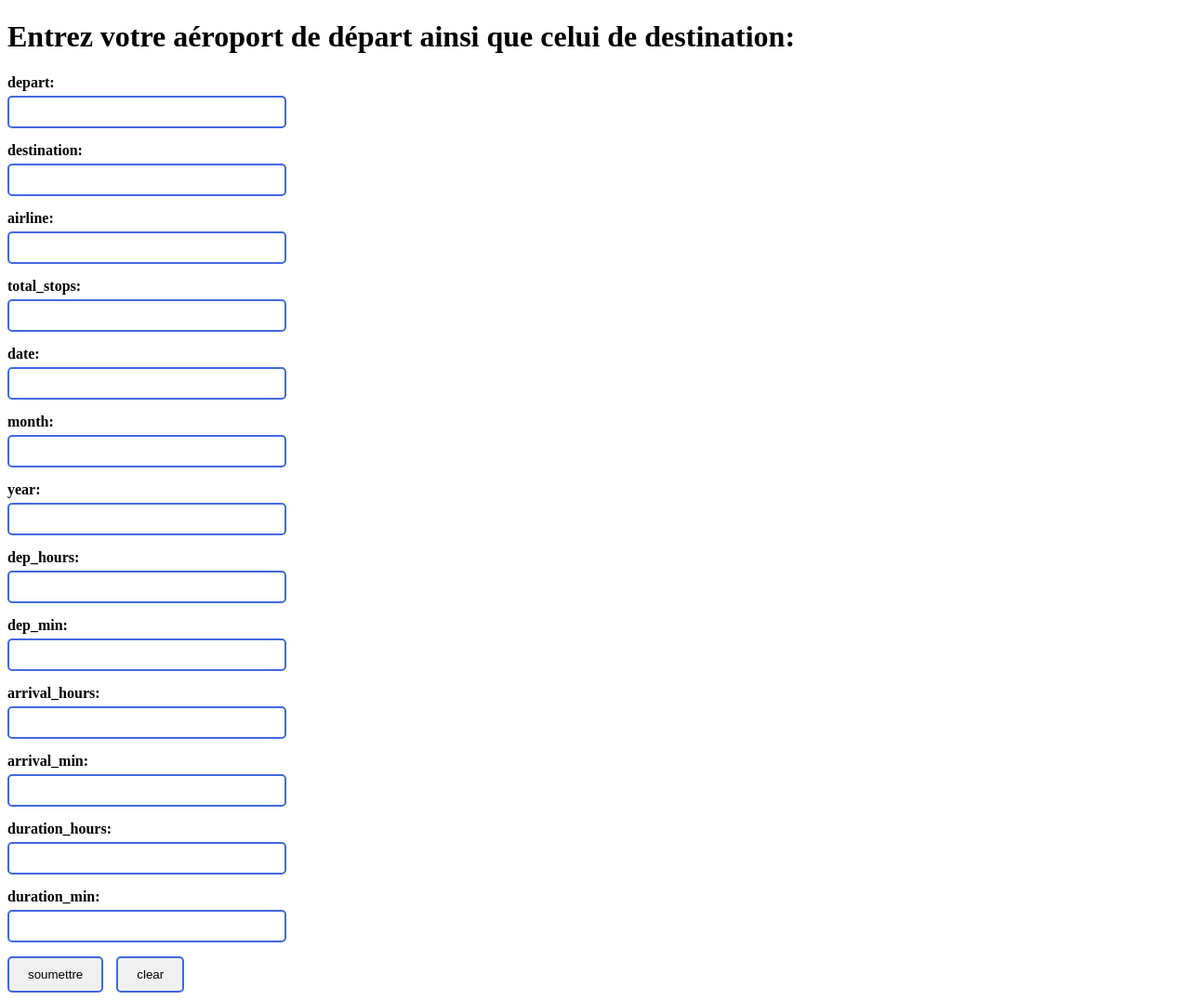
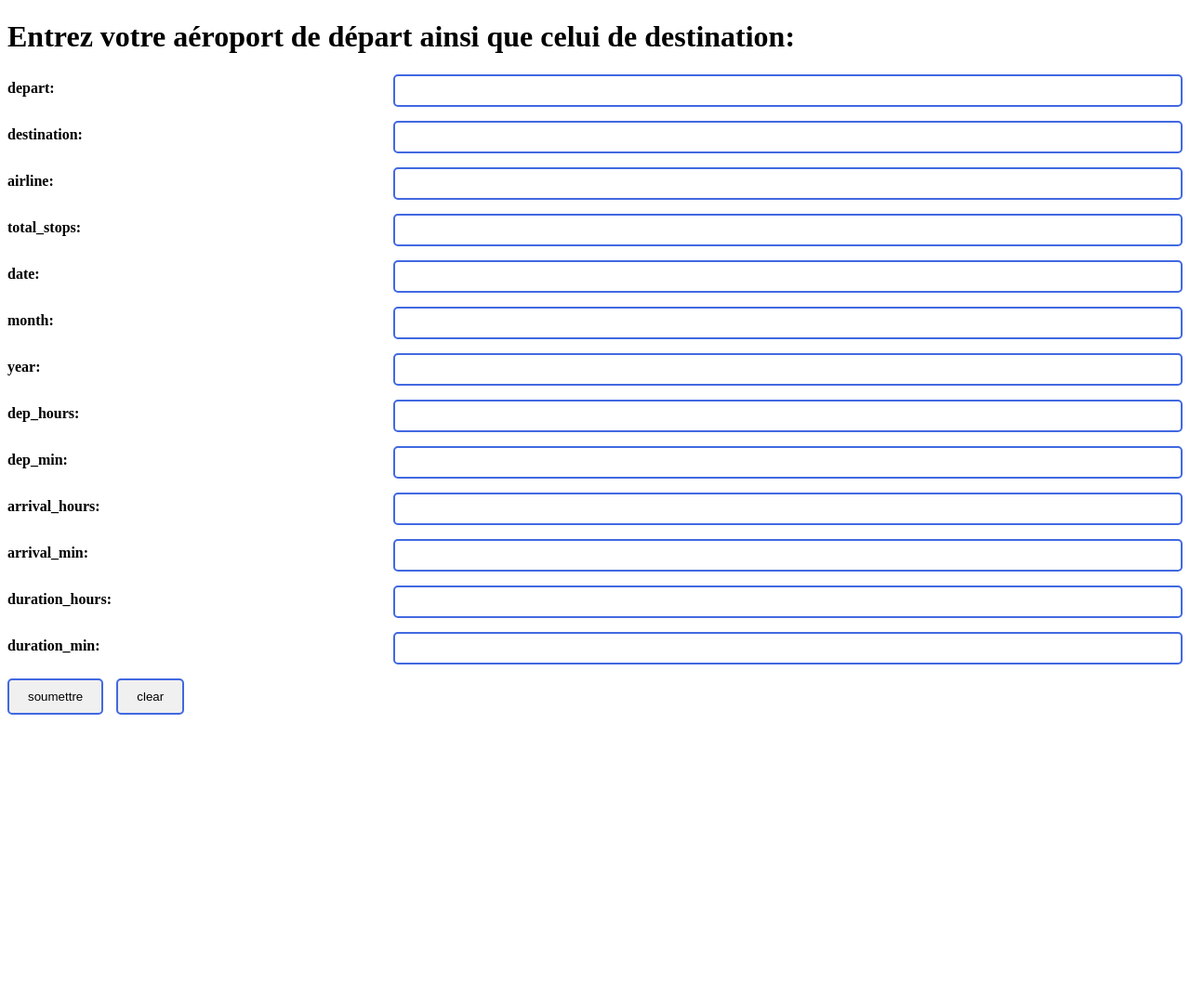
Before and after one commit to MethoDoTest/flightPredict, a Django app: page /travel/ in a window 1280 px wide. Shown: the whole page at 93% size. After the commit the page ends 769 px from the top, so only its background shows below. Run offline with Django 5.2, Linux system fonts and the light colour scheme.

Commit message:
Flex Box added

```diff
--- a/api/flight_pred/static/styles.css
+++ b/api/flight_pred/static/styles.css
@@ -6,19 +6,23 @@
 
 .form-group {
     margin-bottom: 15px;
+    display: flex;
+    align-items: center;
 }
 
 .form-group label {
-    display: block;
+    display: inline-block;
     font-weight: bold;
     margin-bottom: 5px;
+    flex: 1;
 }
 
-.form-group input {
+.form-group input,
+.form-group select {
     border: 2px solid rgb(65, 105, 225);
     border-radius: 5px;
     padding: 8px;
-    width: 300px;
+    flex: 2;
     box-sizing: border-box;
 }
 
```
